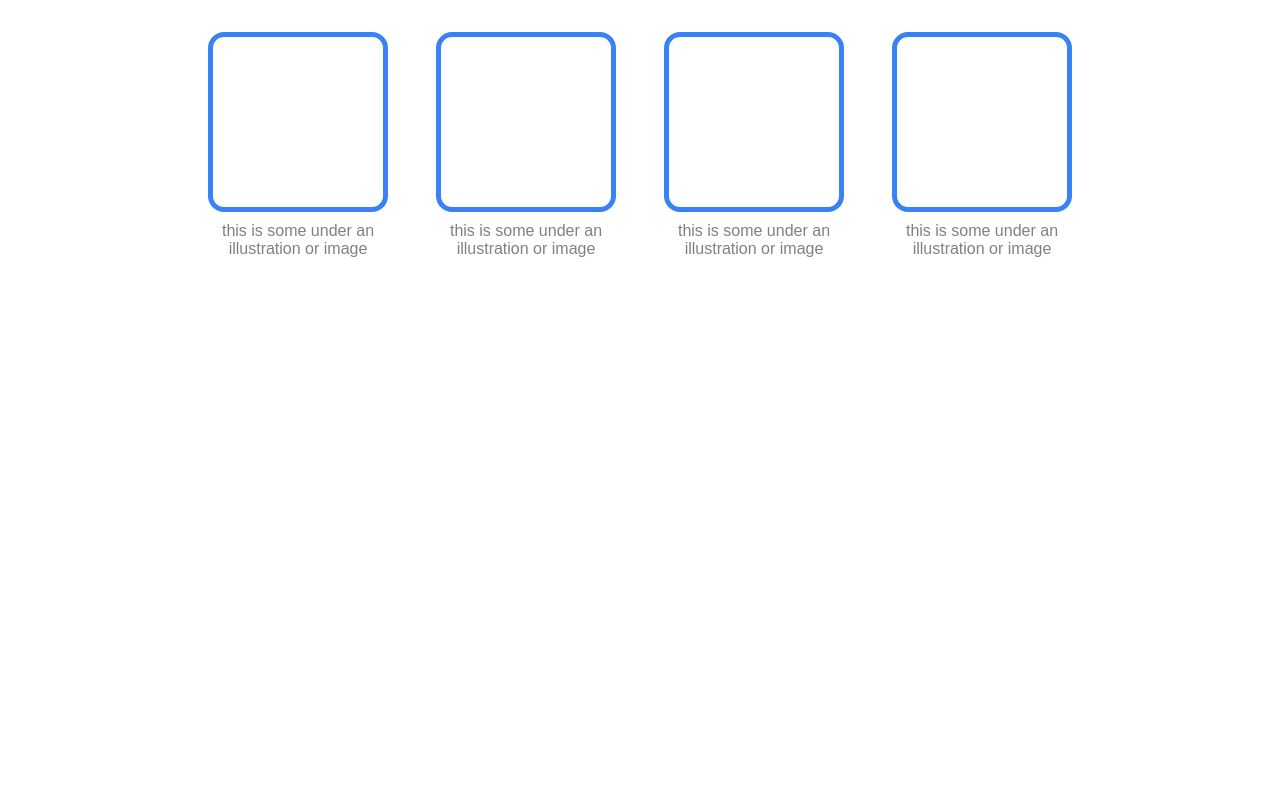
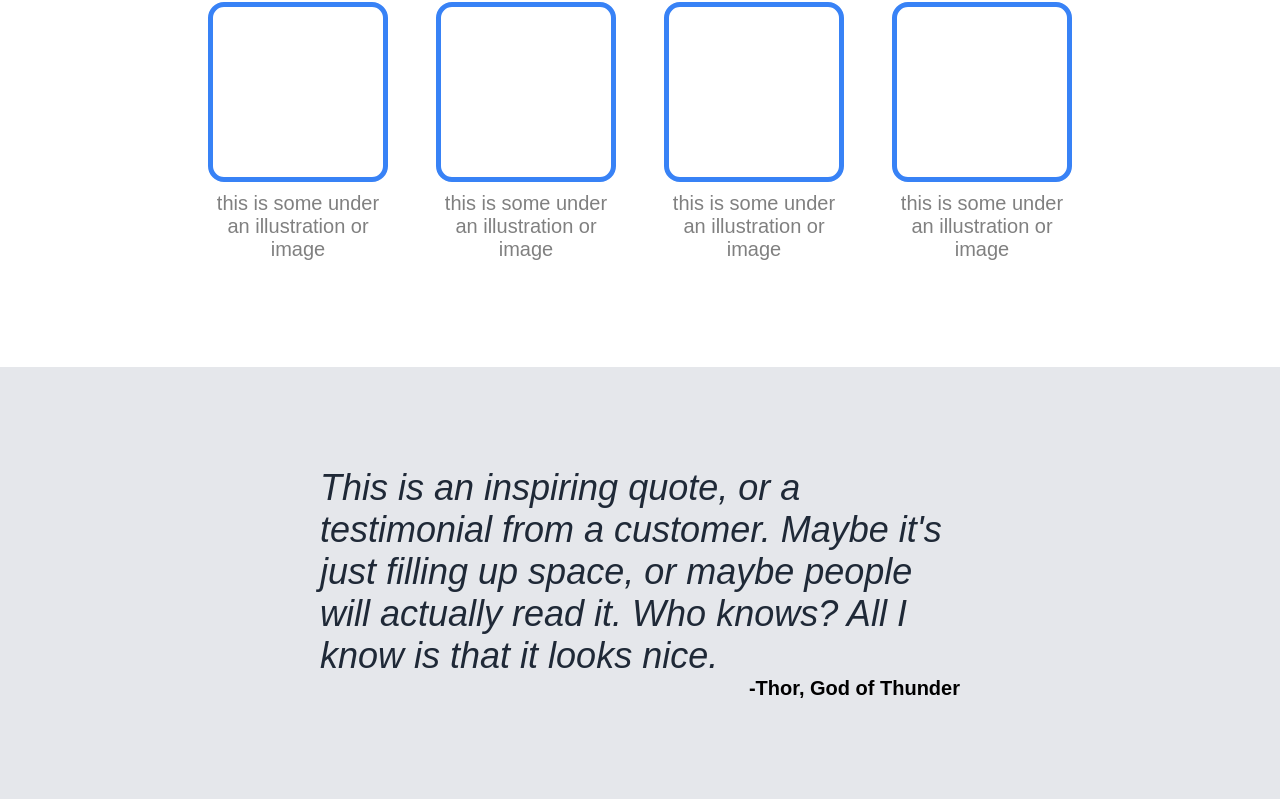
Before and after one commit to Operationaljuicer/landing-page, a plain HTML site: page index.html in a window 1280 px wide. Shown: the part 665-1464 px from the top of the page. Before the commit the page ends 929 px from the top, so only its background shows below. Drawn offline with Linux system fonts and the light colour scheme.

Commit message:
Add quote section

```diff
--- a/index.html
+++ b/index.html
@@ -62,5 +62,12 @@
             </div>
         </div>
     </div>
+
+    <div class="quote">
+        <em class="inspi">This is an inspiring quote, or a testimonial from a customer. Maybe it's
+            just filling up space, or maybe people will actually read it. Who knows? All I know is
+            that it looks nice.</em>
+        <div class="auth">-Thor, God of Thunder</div>
+    </div>
 </body>
 </html>
--- a/styles.css
+++ b/styles.css
@@ -45,7 +45,7 @@ a {
 
 .second {
     display: flex;
-    height: 500px;
+    height: 470px;
     flex: 1;
     justify-content: space-between;
 }
@@ -134,6 +134,30 @@ button {
 
 .text {
     text-align: center;
-    font-size: 16px;
+    font-size: 20px;
     color: gray;
+    margin-bottom: 100px;
 }
+
+.quote {
+    background-color: #E5E7EB;
+    height: 420px;
+    padding: 6px 320px;
+    display: flex;
+    flex-direction: column;
+    justify-content: center;
+    align-items: center;
+}
+
+em {
+    flex: 0;
+    font-size: 36px;
+    font-weight: 100;
+    color: #1f2937;
+}
+
+.auth {
+    align-self: flex-end;
+    font-weight: bold;
+    font-size: 20px;
+}
```
